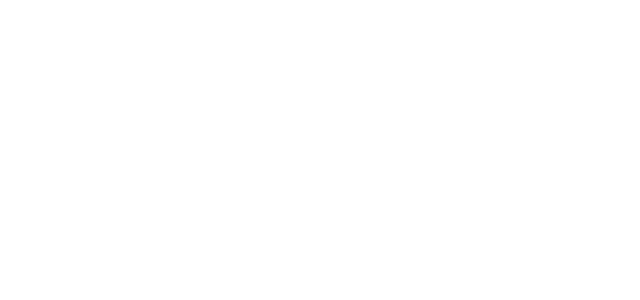
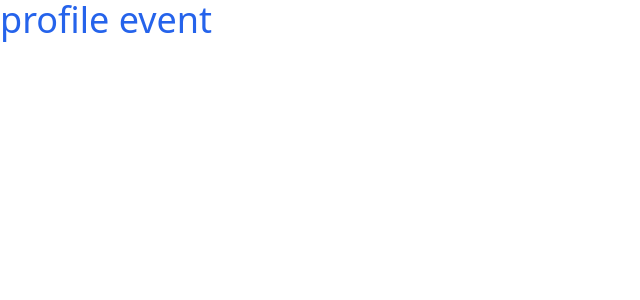
Before and after one commit to novacat25/NUXT-STUDY, a Nuxt app: page /events/profile in a window 1280 px wide. Before the commit this address had no page. Shown: the top 300 px of the page, without its empty margins (0-640 px from the left). Built offline with nearby package versions, Linux system fonts and the light colour scheme.

Commit message:
Feat: routing skill

```diff
--- /dev/null
+++ b/pages/events/profile/index.vue
@@ -0,0 +1,5 @@
+<template>
+    <div>
+        <h2 class="text-4xl text-blue-600">profile event</h2>
+    </div>
+</template>
```
Also changed, not shown: pages/events/index.vue (renamed from pages/events.vue).
